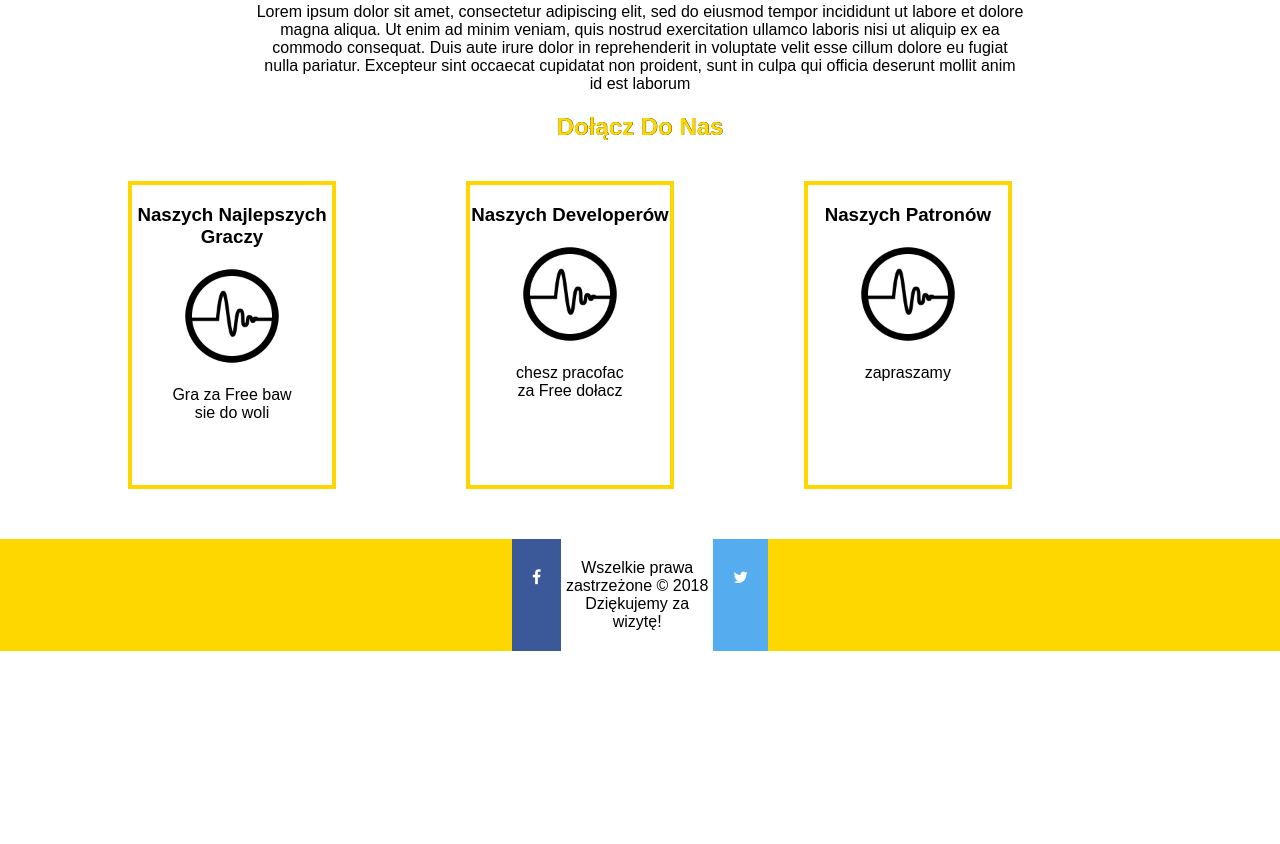
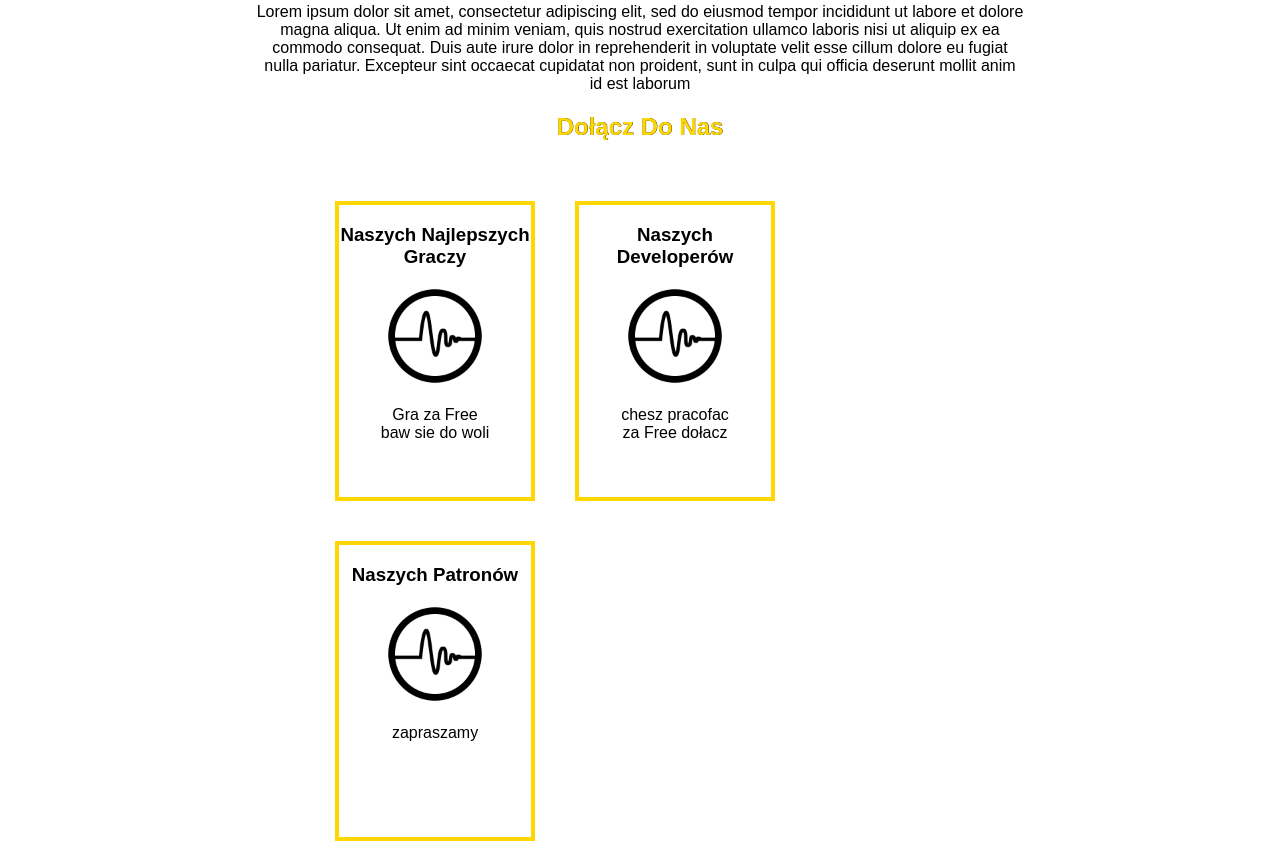
Before and after one commit to GameInPL/beerpoly-home, a plain HTML site: page index.html in a window 1280 px wide. Shown: the part 1013-1857 px from the top of the page. Before the commit the page ends 1664 px from the top, so only its background shows below. Drawn offline with Linux system fonts and the light colour scheme.

Commit message:
css version beta

```diff
--- a/css/bearpoly.css
+++ b/css/bearpoly.css
@@ -34,18 +34,30 @@ p {
 }
 
 #infographics {
-  width: 80%;
+  width: 45%;
   min-width: 650px;
   margin: auto;
   padding: 20px 0;
+  text-align: center;
+  background-position: center;
+}
+
+@media only screen and (max-width: 600px) {
+  #infographics>* {
+    margin: 20px;
+    clear: both;
+
+    }
 }
 
 #infographics>* {
   width: 33%;
+  margin: 20px;
   float: left;
   box-sizing: border-box;
   display: inline-block;
   text-align: center;
+  background-position: center;
 }
 
 
--- a/index.html
+++ b/index.html
@@ -20,6 +20,7 @@
         <li> <a href="#Team">O Nas</a></li>
         <li> <a href="#addTeam">Dołącz Do Nas</a></li>
         <li><a href="http://ci.gamein.pl:8083/"> Pobierz</a></li>
+        <li><a href="http://ci.gamein.pl:5555/"> Historia</a></li>
       </ul>
     </nav>
 
@@ -46,29 +47,29 @@
 
   <section id="addTeam">
     <h2>Dołącz Do Nas</h2>
-    <ul id="infographics">
-      <li>
+    <div id="infographics">
+
         <div id="Our_Player">
           <h3>Naszych Najlepszych Graczy</h3>
           <img class="obrazek" src='image/przyklad.png' width="100" height="100" ; alt="infographics" />
           <p>Gra za Free baw sie do woli </p>
         </div>
-      </li>
-      <li>
+
+
         <div id="Developer">
           <h3>Naszych Developerów</h3>
           <img class="obrazek" src='image/przyklad.png' width="100" height="100" ; alt="infographics" />
           <p>chesz pracofac za Free dołacz </p>
         </div>
-      </li>
-      <li>
+
+
         <div id="Patron">
           <h3>Naszych Patronów</h3>
           <img class="obrazek" src='image/przyklad.png' width="100" height="100" ; alt="infographics" />
           <p>zapraszamy </p>
         </div>
-      </li>
-    </ul>
+
+
     <div class="clear"></div>
   </section>
 
```
